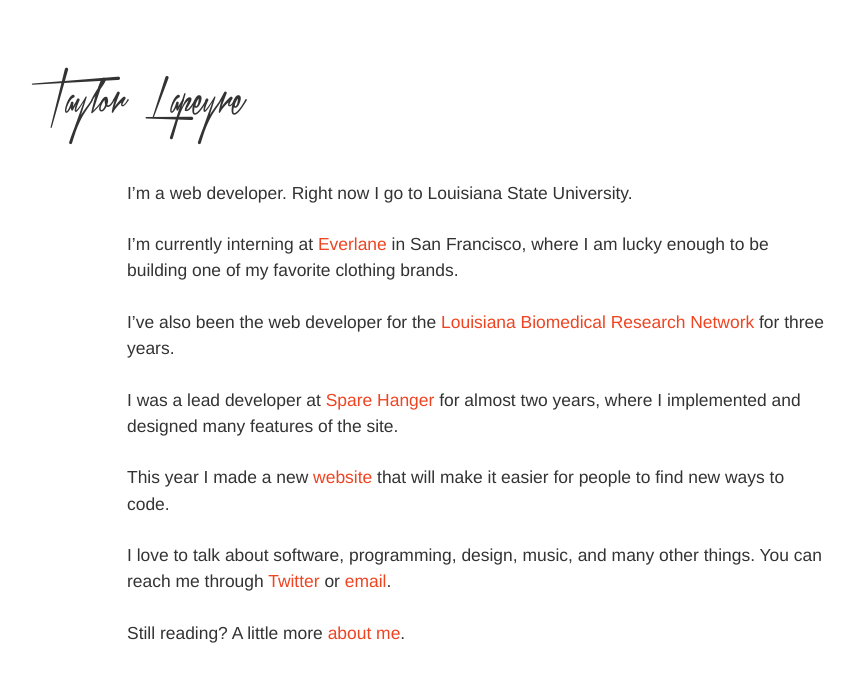
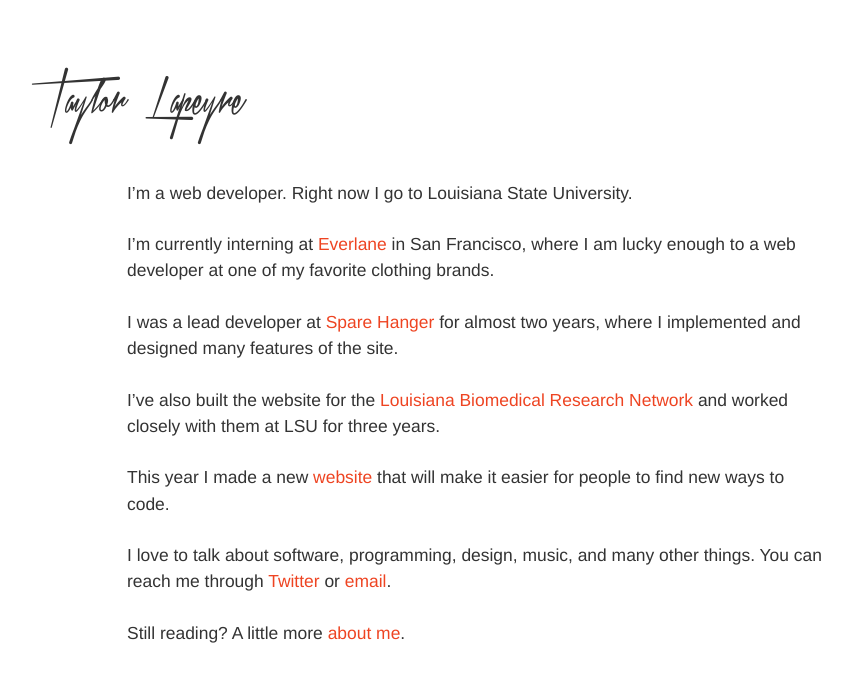
Before and after one commit to taylorlapeyre/taylorlapeyre.github.io, a Jekyll site: the page built from index.md, in a window 1280 px wide. Shown: the top 682 px of the page, without its empty margins (161-1015 px from the left). Built offline with Jekyll 4.4.1, drawn with Linux system fonts in a browser that asks for light colours; some web fonts are replaced.

Commit message:
a couple job description updates

```diff
--- a/index.md
+++ b/index.md
@@ -5,11 +5,11 @@
 
 I'm a web developer. Right now I go to Louisiana State University.
 
-I'm currently interning at [Everlane][everlane] in San Francisco, where I am lucky enough to be building one of my favorite clothing brands.
-
-I've also been the web developer for the [Louisiana Biomedical Research Network][lbrn] for three years.
+I'm currently interning at [Everlane][everlane] in San Francisco, where I am lucky enough to a web developer at one of my favorite clothing brands.
 
 I was a lead developer at [Spare Hanger][sh] for almost two years, where I implemented and designed many features of the site.
+
+I've also built the website for the [Louisiana Biomedical Research Network][lbrn] and worked closely with them at LSU for three years.
 
 This year I made a new [website][agora] that will make it easier for people to find new ways to code.
 
```
